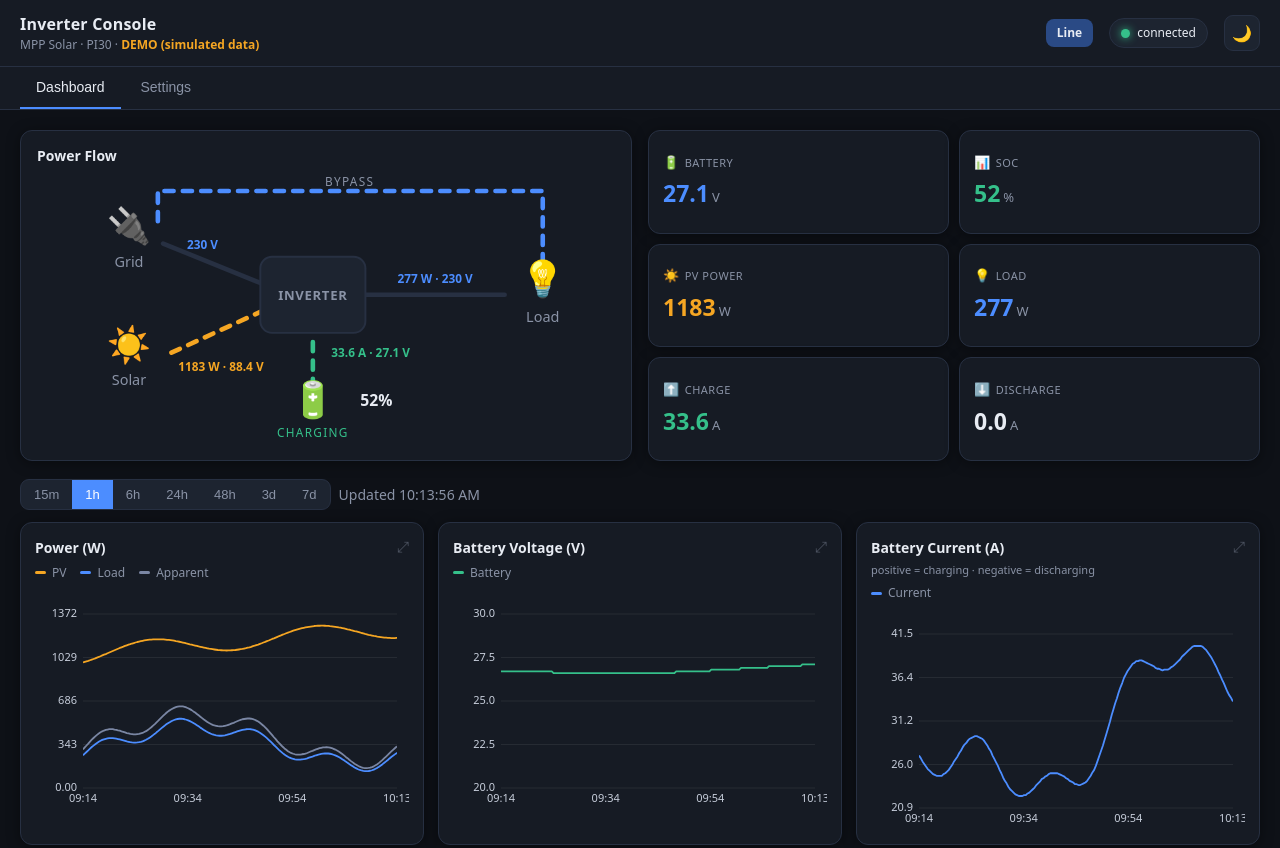
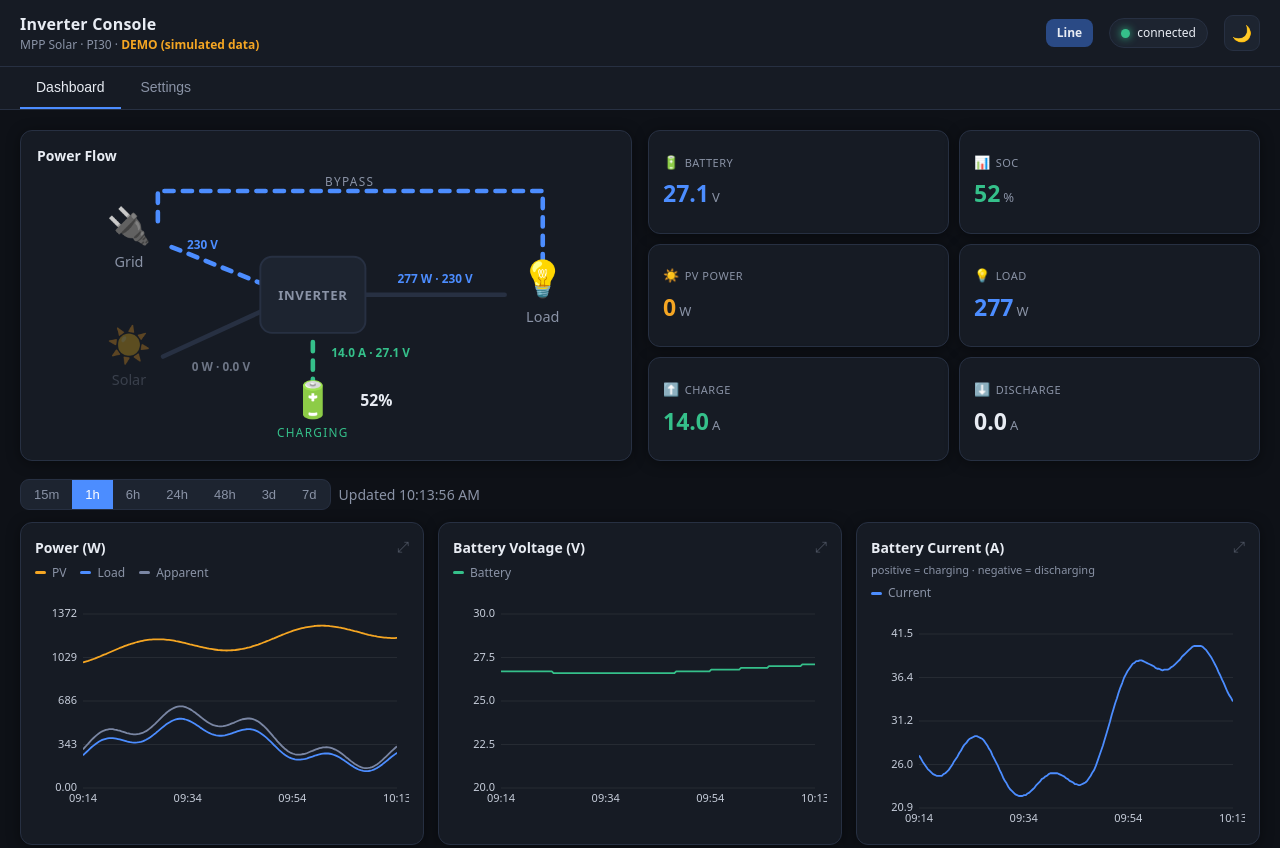
Before and after one commit to DieterStander/mppsolar-frontend, a plain HTML site: page mockup.html in a window 1280 px wide. Shown: the top 848 px of the page. Drawn offline with Linux system fonts and the light colour scheme.

Commit message:
Diagram: gate grid→inverter on charger source priority
The grid only feeds the inverter when the charger settings permit utility
charging. With "Only Solar" (Charger Source Priority 03) the grid never feeds
the inverter — it only bypasses to the load. Read the live setting and require
an actual non-solar charge before lighting grid→inverter. Mock cycles a
grid-charging window so the path is demonstrable.

Co-Authored-By: Claude Opus 4.8 (1M context) <noreply@anthropic.com>

```diff
--- a/mockup.html
+++ b/mockup.html
@@ -515,13 +515,26 @@ label.inline { display: inline-flex; align-items: center; gap: 7px; color: var(-
   }
   function liveState(t) {
     const v = genValues(t);
-    const mode = v.battery_discharge_current > 0 ? 'Battery' : 'Line';
+    // demo: a recurring window where the inverter charges from the grid (no sun)
+    // so the grid→inverter path is visible; otherwise it charges from solar.
+    const gridChargeWindow = Math.floor(t / 30) % 4 === 3;
+    if (gridChargeWindow) {
+      v.pv_input_power = 0; v.pv_input_voltage = 0;
+      v.battery_discharge_current = 0;
+      v.battery_charge_current = 14;
+    }
+    const mode = (!gridChargeWindow && v.battery_discharge_current > 0) ? 'Battery' : 'Line';
     return {
       ts: t, connected: true,
       mode,
       values: v,
-      flags: { load_on: true, charging_on: v.battery_charge_current > 0, ac_charging: false,
-               scc_charging: v.pv_input_power > 0, charging_to_float: false },
+      flags: {
+        load_on: true,
+        charging_on: v.battery_charge_current > 0,
+        ac_charging: gridChargeWindow,
+        scc_charging: v.pv_input_power > 0,
+        charging_to_float: false,
+      },
       warnings: [], last_error: null,
     };
   }
@@ -1125,10 +1138,13 @@ function updateFlow(live) {
   const discharging = conn && (v.battery_discharge_current || 0) > 0.2;
   const loadOn = conn && ((v.ac_output_active_power || 0) > 2 || f.load_on);
 
-  // PV and grid never mix. grid→inverter represents the utility *charging* the
-  // battery only; the Line-mode load path is the bypass arc (not the inverter),
-  // so inverter→load lights only when the inverter itself feeds the load.
-  const gridCharging = conn && f.ac_charging;
+  // grid→inverter only when the charger settings allow utility charging AND the
+  // battery is actually charging from AC. With "Only Solar" charging (Charger
+  // Source Priority = 03) the grid NEVER feeds the inverter — it only bypasses
+  // to the load. PV and grid never mix, so grid-charging implies not solar.
+  const chargerSrc = (state.settings.find((s) => s.key === 'charger_source_priority') || {}).current;
+  const gridChargeAllowed = chargerSrc == null ? true : chargerSrc !== '03';
+  const gridCharging = conn && gridChargeAllowed && (f.ac_charging || (charging && !f.scc_charging));
   const invToLoad = conn && loadOn && !utilityLoad;
   const gridActive = utilityLoad || gridCharging;
 
```
Also changed, not shown: frontend/app.js (+7 -4 lines), frontend/mock.js (+16 -3 lines).
